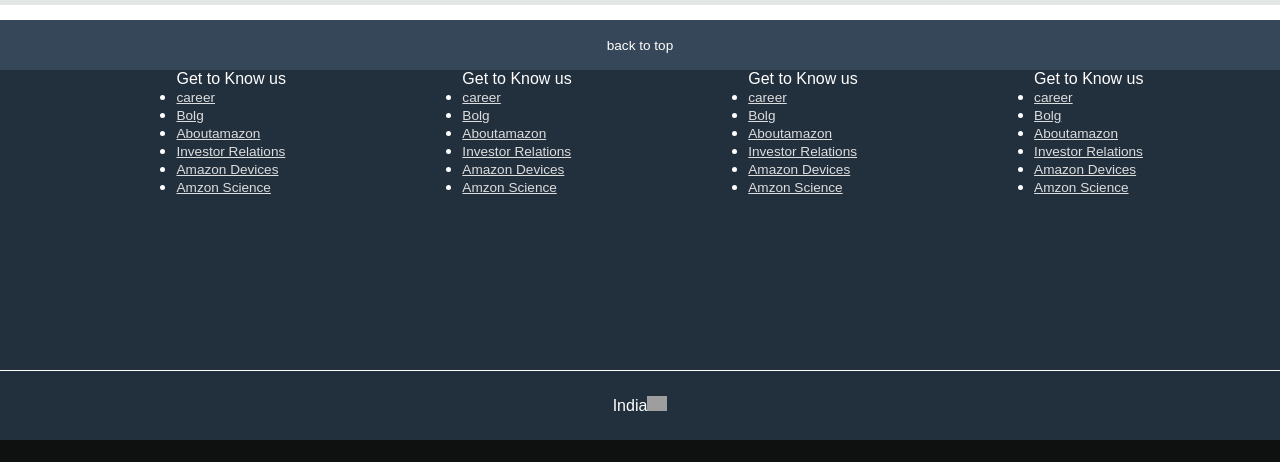
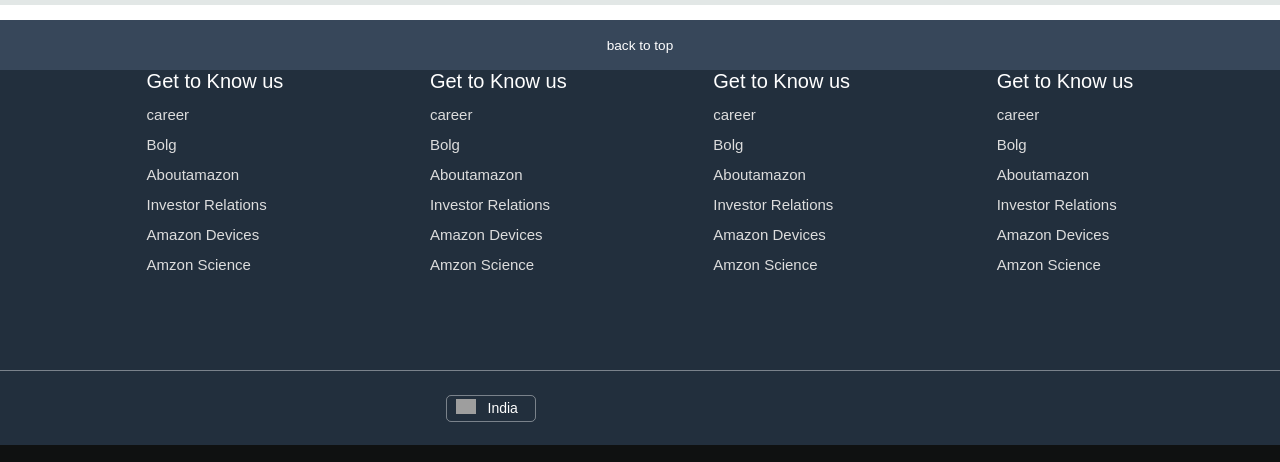
Before and after one commit to Anshu-kumar-singh/amazon, a plain HTML site: page index.html in a window 1280 px wide. Shown: the part 1353-1815 px from the top of the page. Drawn offline with Linux system fonts and the light colour scheme; grey boxes are pictures that could not be loaded.

Commit message:
Update style.css

```diff
--- a/style.css
+++ b/style.css
@@ -12,19 +12,6 @@
     align-items: center;
     justify-content: space-evenly;
 }
-
-.nav-logo {
-    height: 50px;
-    width: 100px;
-}
-
-.logo {
-    background-image: url("https://www.amazon.in/ref=nav_logo");
-    background-size: cover;
-    height: 50px;
-    width: 100%;
-}
-
 .border {
     border: 1.5px solid transparent;
 }
@@ -234,34 +221,64 @@
     background-color: #222f3d;
     color: white;
     height: 300px;
+    font-size: 20px;
+    font-weight: 100;
     display: flex;
     justify-content: space-evenly;
 
+
+}
+.foot-panel2 ul {
+  list-style-type: none;
+  padding-left: 0;
 }
 
+
 ul a {
-    display: black;
-    font-size: 0.85rem;
-    margin-top: 10px;
+    display: block;
+    font-size: 15px;
+    margin-top: 13px;
     color: #dddddd;
+    text-decoration: none;  /* Removes underline */
 
+}
+ul a:hover{
+    text-decoration: underline;
 }
 .foot-panel3 {
     background-color: #222f3d;
     color: white;
-    border-top:0.5px solid white ;
-    height: 70px;
+    border-top: 0.5px solid rgba(255, 255, 255, 0.4); /* semi-transparent */
+    height: 75px;
     display: flex;
     justify-content: center;
     align-items:center;
+
 }
 
-.logo {
-    background-image: url("amazon_logo.png");
+.logo2 {
     background-size: cover;
-    height: 50px;
-    width:100px;
+    height: 67px;
+    width:165px;
+    margin-top: -6px;
+    margin-left: -600px;
 }
+.country {
+    height: 27px;
+    width: 90px;
+    border: 0.5px solid rgba(255, 255, 255, 0.4);
+    border-radius: 5px;
+    padding-top: 4px;
+    padding-left: 41px;
+    padding-right: 5px;
+    padding-bottom: 2px;
+    font-size: 14px;
+    margin-left: 76px;
+}
+.india{
+    margin-left: -80px;
+}
+
 .foot-panel4 {
     background-color: #0f1111;
     color:white;
@@ -280,3 +297,9 @@
     padding-top: 5px;
 
 }
+.logo{
+    background-size: cover;
+    height: 50px;
+    width:145px;
+
+}
```
